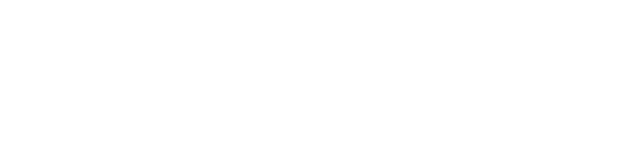
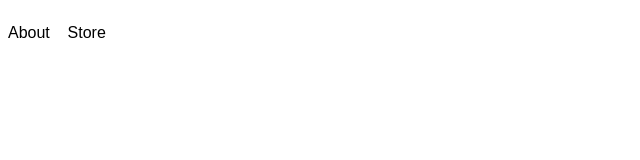
Before and after one commit to Michael-asare/google-homepage, a plain HTML site: page index.html in a window 1280 px wide. Shown: the whole page, without its empty margins (0-640 px from the left). Drawn offline with Linux system fonts and the light colour scheme.

Commit message:
Inserted first corner info

```diff
--- a/index.html
+++ b/index.html
@@ -11,7 +11,7 @@
         <div class="grid">
 
             <div class="first-corner">
-
+                <pre>About    Store</pre>
             </div>
 
             <div class="white-bar">
```
